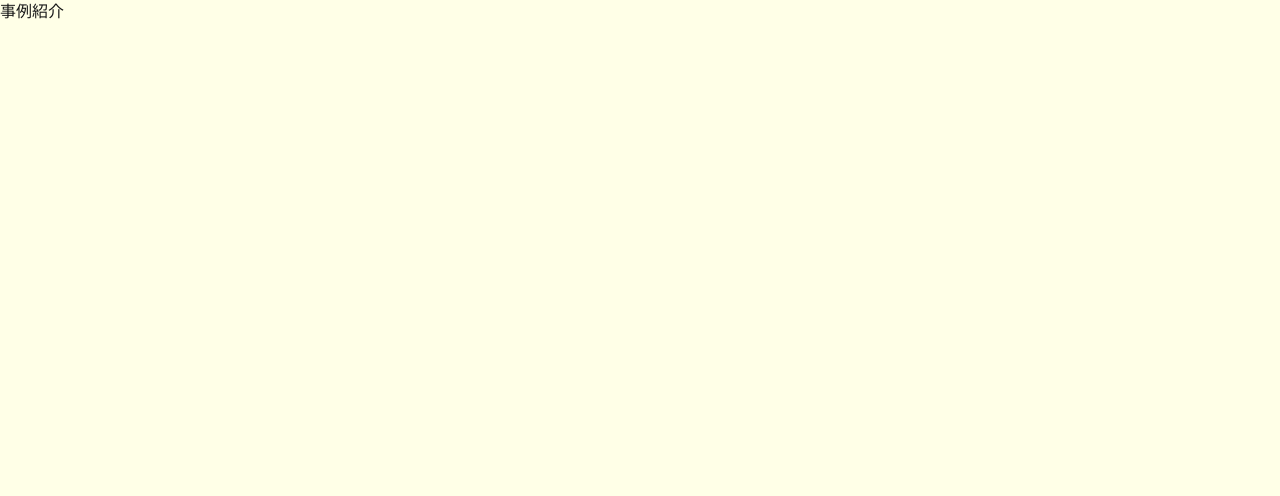
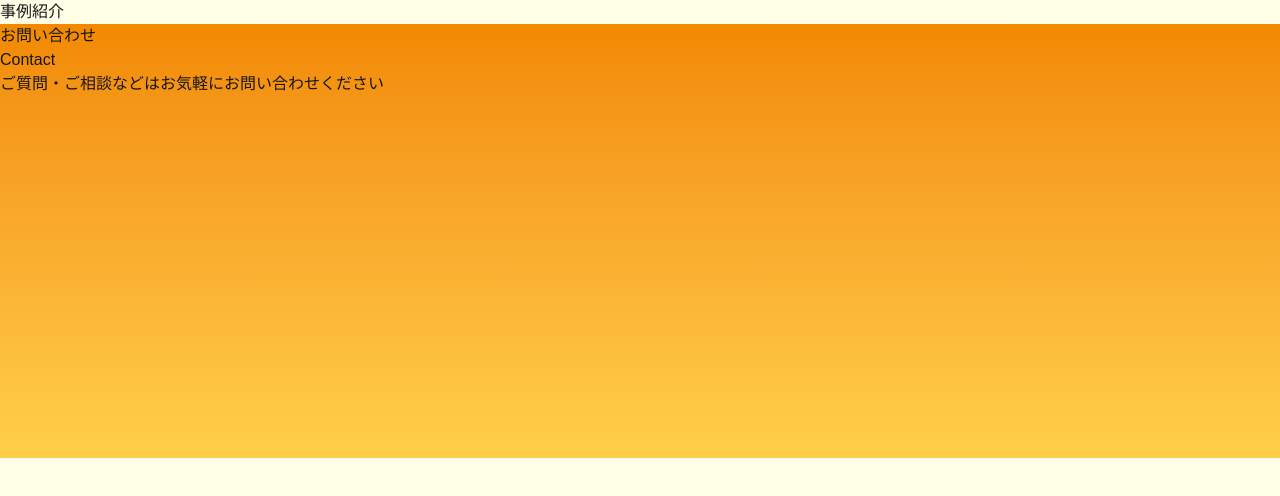
Before and after one commit to takajirou/MIP_corporate, a Next.js app in the folder next-app/: page /case in a window 1280 px wide. Shown: the top 496 px of the page. Built offline with nearby package versions, Linux system fonts and the light colour scheme.

Commit message:
footer一部作成

```diff
--- a/next-app/src/app/case/page.tsx
+++ b/next-app/src/app/case/page.tsx
@@ -1,8 +1,13 @@
+import Footer from "@/components/Footer";
+
 const Case = () => {
     return (
-        <div>
-            <h1>事例紹介</h1>
-        </div>
+        <>
+            <div>
+                <h1>事例紹介</h1>
+            </div>
+            <Footer />
+        </>
     );
 };
 
--- /dev/null
+++ b/next-app/src/components/Footer.tsx
@@ -0,0 +1,22 @@
+import Image from "next/image";
+
+const Footer = () => {
+    return (
+        <div>
+            <section className="bg-gradient-to-b from-[#f28900] to-[#ffcf4a] h-[434px] relative">
+                <Image
+                    src="/curve_line.svg"
+                    alt="装飾"
+                    width={0}
+                    height={0}
+                    className="absolute left-0 bottom-25"
+                />
+                <h2 className="text-main">お問い合わせ</h2>
+                <p className="text-main">Contact</p>
+                <p className="text-main">ご質問・ご相談などはお気軽にお問い合わせください</p>
+            </section>
+        </div>
+    );
+};
+
+export default Footer;
```
Also changed, not shown: next-app/public/curve_line.svg (added).
